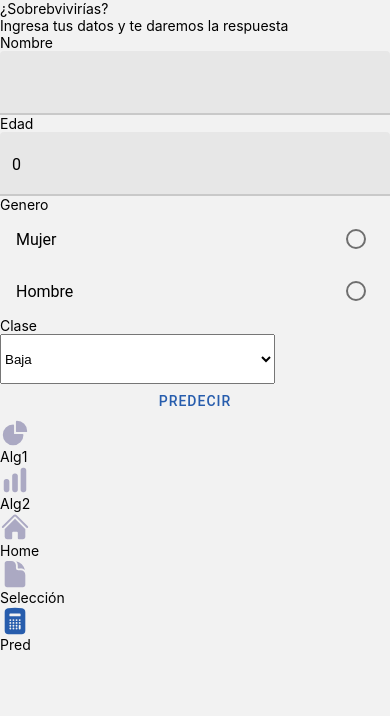
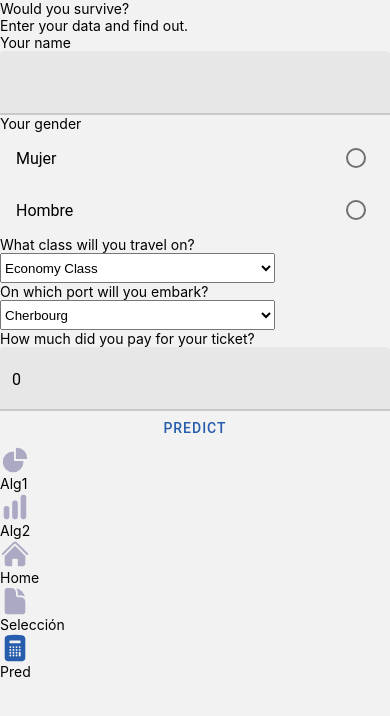
Before and after one commit to InteligenciaArtificialEquipo9/RetoIntArtificial, a React Native app: screen /Prediction in a window 390 px wide. Shown: the top 716 px of the page. Built offline with nearby package versions, Linux system fonts and the light colour scheme; what tailwindcss-react-native would draw is missing.

Commit message:
Fixed prediction

```diff
--- a/screens/PredictionScreen.js
+++ b/screens/PredictionScreen.js
@@ -8,59 +8,92 @@ export default function PredictionScreen() {
 
   const [state, setState] = useState({
     name: '',
-    age: 0,
     socialClass: '0',
-    gender: ''
+    gender: '',
+    embarked: '',
+    fare: 0
   })
 
   const predict = () => {
     console.log(state)
+    if(!state.name) {
+      alert('Please enter your name')
+      return
+    }
+    if(!state.gender) {
+      alert('Please select your gender')
+      return
+    }
+    if (!state.socialClass) {
+      alert('Please select a class to travel on')
+      return
+    }
+    if (!state.embarked) {
+      alert('Please select your port')
+      return
+    }
+    if (!state.fare) {
+      alert('Please enter the cost of your ticket')
+      return
+    }
     // Aqui se va a mandar lo de state para predecir
     alert('Mueres')
+    return
   }
 
   return (
     <>
     <View className='pt-5 h-full flex-1 bg-[#EEF1F7]'>
       <View className='items-center'>
-        <Text className='text-xl font-bold mt-5'>¿Sobrebvivirías?</Text>
-        <Text className='text-lg text-gray-700'>Ingresa tus datos y te daremos la respuesta</Text>
+        <Text className='text-xl font-bold mt-5'>Would you survive?</Text>
+        <Text className='text-lg text-gray-700'>Enter your data and find out.</Text>
       </View>
       <ScrollView
       className='w-screen pl-3 pr-2 mb-20'>
-        <Text className='text-lg mb-2 mt-8 font-bold'>Nombre</Text>
+        <Text className='text-lg mb-2 mt-8 font-bold'>Your name</Text>
         <TextInput
         value={state.name}
         onChangeText={name => setState({...state, name})}
         />
-        <Text className='text-lg mb-2 mt-8 font-bold'>Edad</Text>
-        <TextInput
-        value={state.age}
-        onChangeText={age => setState({...state, age})}
-        keyboardType='number-pad'
-        />
-        <Text className='text-lg mb-2 mt-8 font-bold'>Genero</Text>
+        <Text className='text-lg mb-2 mt-8 font-bold'>Your gender</Text>
         <RadioButton.Group
         value={state.gender}
         onValueChange={gender => setState({...state, gender})}>
             <RadioButton.Item label='Mujer' value='M' />
             <RadioButton.Item label='Hombre' value='H' />
         </RadioButton.Group>
-        <Text className='text-lg mt-8 font-bold'>Clase</Text>
+        <Text className='text-lg mt-8 font-bold'>What class will you travel on?</Text>
         <View className='items-center relative'>
           <Picker
           className='items-center'
           selectedValue={state.socialClass}
-          style={{ height: 50, width: 275 }}
+          style={{ height: 30, width: 275 }}
           onValueChange={(socialClass) => setState({...state, socialClass})}>
-            <Picker.Item label='Baja' value='0' />
-            <Picker.Item label='Media baja' value='1' />
-            <Picker.Item label='Media alta' value='2' />
-            <Picker.Item label='Alta' value='3' />
+            <Picker.Item label='Economy Class' value='1' />
+            <Picker.Item label='Business Class' value='2' />
+            <Picker.Item label='First Class' value='3' />
           </Picker>
         </View>
-        <TouchableOpacity className='mt-40'>
-          <Button onPress={predict}>Predecir</Button>
+        <Text className='text-lg mt-44 font-bold'>On which port will you embark?</Text>
+        <View className='items-center relative'>
+          <Picker
+          className='items-center'
+          selectedValue={state.embarked}
+          style={{ height: 30, width: 275 }}
+          onValueChange={(embarked) => setState({...state, embarked})}>
+            <Picker.Item label='Cherbourg' value='0' />
+            <Picker.Item label='Queenstown' value='1' />
+            <Picker.Item label='Southampton' value='2' />
+          </Picker>
+        </View>
+        <Text className='text-lg mb-2 mt-44 font-bold'>How much did you pay for your ticket?</Text>
+        <TextInput
+        value={state.fare}
+        onChangeText={fare => setState({...state, fare})}
+        keyboardType='number-pad'
+        />
+        <TouchableOpacity className='mt-10'>
+          <Button onPress={predict}>Predict</Button>
         </TouchableOpacity>
       </ScrollView>
 
```
